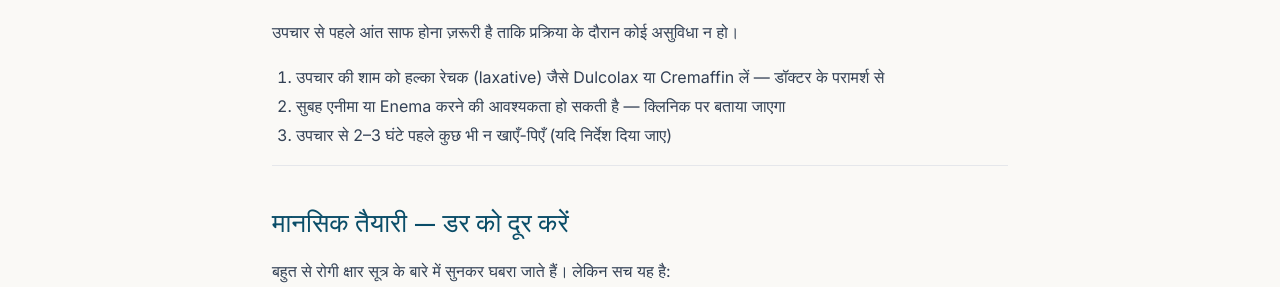
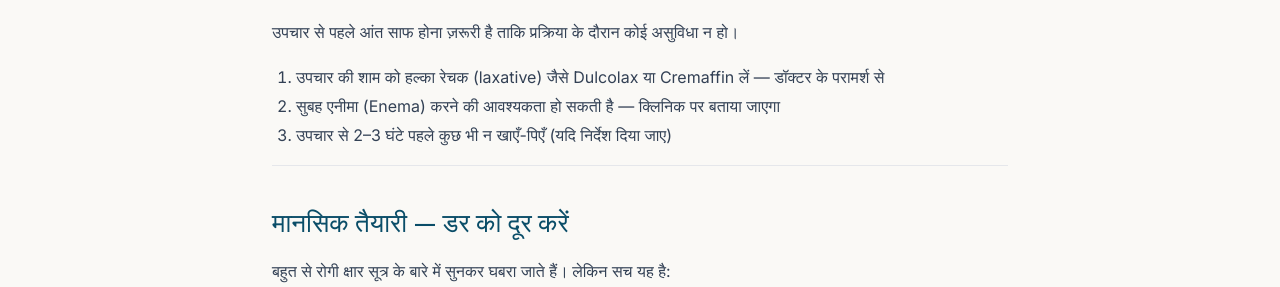
Before and after one commit to kumarparmod23/bijnorpilescentre, a Jekyll site: the page built from _posts/hi/2026-04-21-kshar-sutra-se-pehle-ki-taiyari.md, in a window 1280 px wide and 900 px high, scrolled down 1617 px. Shown: the part 164-451 px from the top of the window. Built offline with Jekyll 4.4.1, drawn with Linux system fonts in a browser that asks for light colours; nearby versions of some CDN libraries.

```diff
--- a/_posts/hi/2026-04-21-kshar-sutra-se-pehle-ki-taiyari.md
+++ b/_posts/hi/2026-04-21-kshar-sutra-se-pehle-ki-taiyari.md
@@ -58,7 +58,7 @@ date: 2026-04-21 09:30:00 +0530
 उपचार से पहले आंत साफ होना ज़रूरी है ताकि प्रक्रिया के दौरान कोई असुविधा न हो।
 
 1. उपचार की शाम को हल्का रेचक (laxative) जैसे Dulcolax या Cremaffin लें — डॉक्टर के परामर्श से
-2. सुबह एनीमा या Enema करने की आवश्यकता हो सकती है — क्लिनिक पर बताया जाएगा
+2. सुबह एनीमा (Enema) करने की आवश्यकता हो सकती है — क्लिनिक पर बताया जाएगा
 3. उपचार से 2–3 घंटे पहले कुछ भी न खाएँ-पिएँ (यदि निर्देश दिया जाए)
 
 ---
```
